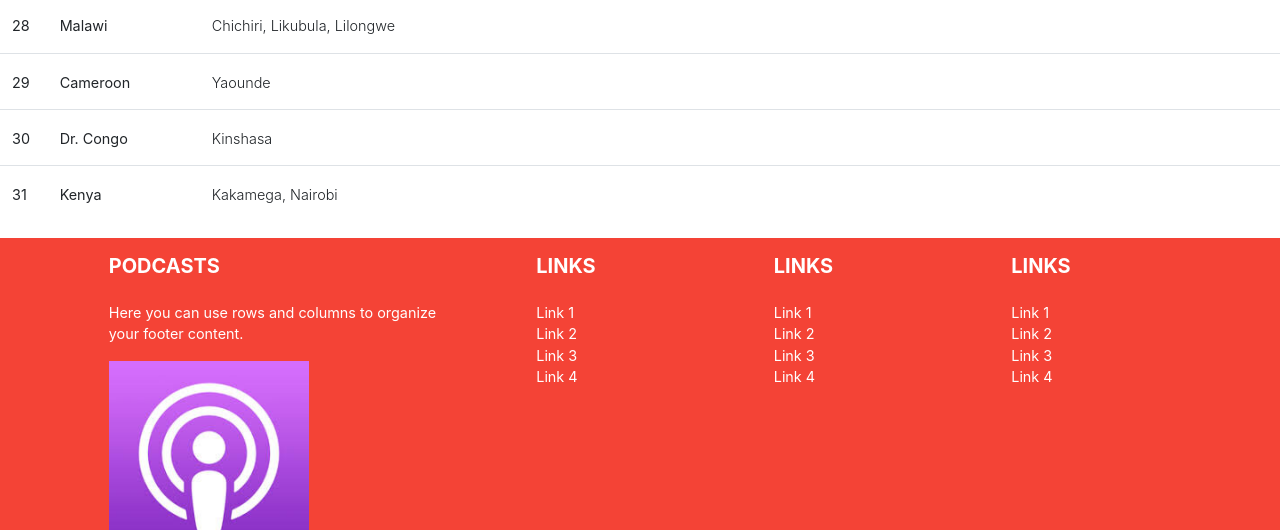
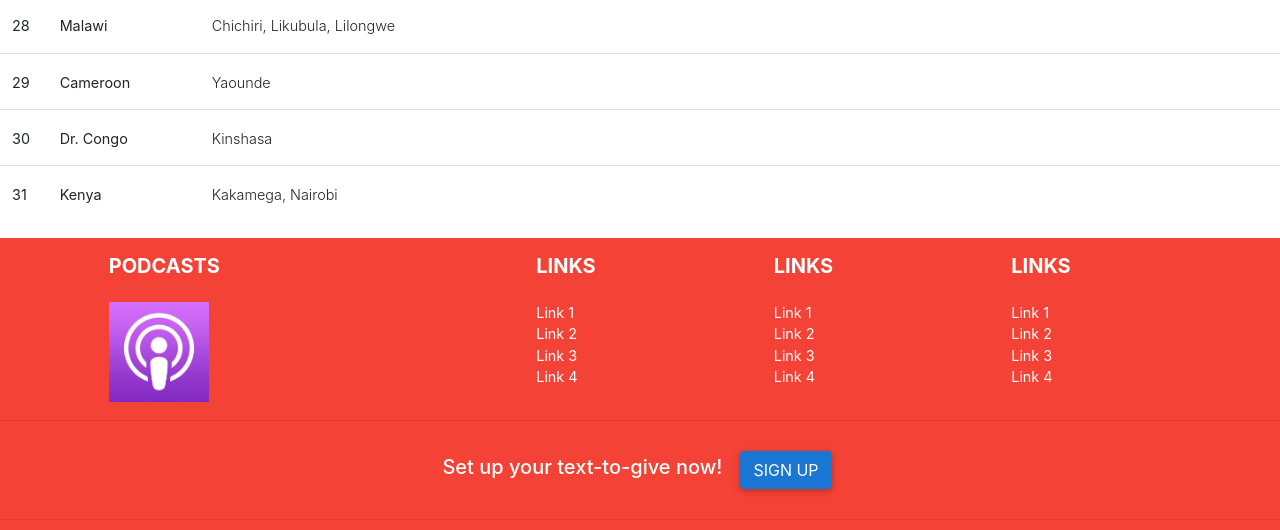
Before and after one commit to Obed-Ababio/Obed-Ababio.github.io, a plain HTML site: page global.html in a window 1280 px wide. Shown: the part 2485-3015 px from the top of the page. Drawn offline with nearby package versions, Linux system fonts and the light colour scheme.

Commit message:
Update global.html

```diff
--- a/global.html
+++ b/global.html
@@ -340,8 +340,8 @@ Main Layout-->
 
 		        <!-- Content -->
 		        <h5 class="font-weight-bold text-uppercase mt-3 mb-4">Podcasts</h5>
-		        <p>Here you can use rows and columns to organize your footer content.</p>
-		          <img src="podcast_icon.jpg" alt="Podcasts" width="200" height="200">
+		        <!--<p>Here you can use rows and columns to organize your footer content.</p> -->
+		          <img src="podcast_icon.jpg" alt="Podcasts" width="100" height="100">
 
 		      </div>
 		      <!-- Grid column -->
```
